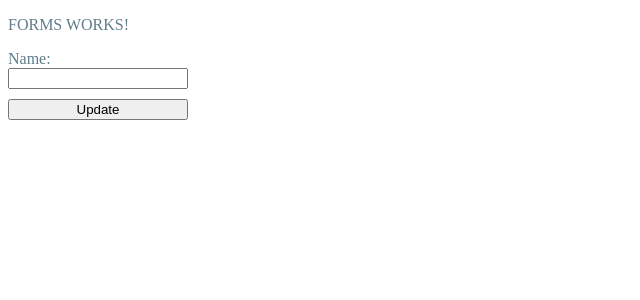
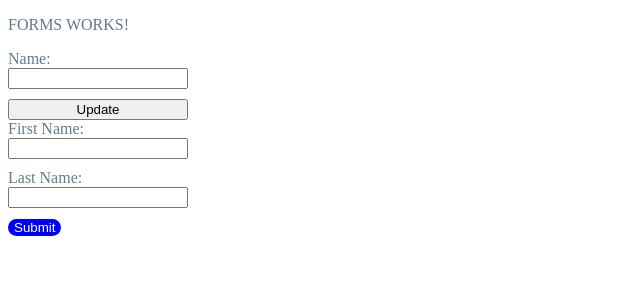
Before and after one commit to LeonardoCesca/trilha-front-2019, an Angular app in the folder Angular/poc-forms/: page / in a window 1280 px wide. Shown: the top 300 px of the page, without its empty margins (0-640 px from the left). Built offline with nearby package versions, Linux system fonts and the light colour scheme.

Commit message:
ADD stylesheet profile-editor

```diff
--- a/Angular/poc-forms/src/app/app.component.html
+++ b/Angular/poc-forms/src/app/app.component.html
@@ -1 +1,3 @@
 <app-forms></app-forms>
+
+<app-profile-editor></app-profile-editor>
--- a/Angular/poc-forms/src/app/profile-editor/profile-editor.component.html
+++ b/Angular/poc-forms/src/app/profile-editor/profile-editor.component.html
@@ -1 +1,15 @@
-<p>profile-editor works!</p>
+<form [formGroup]="profileForm" (ngSubmit)="onSubmit()" class="profile-form">
+
+    <label class="profile-form__label">
+        First Name:
+        <input type="text" formControlName="firstName" class="profile-form__input">
+    </label>
+
+    <label class="profile-form__label">
+        Last Name:
+        <input type="text" formControlName="lastName" class="profile-form__input">
+    </label>
+
+    <button type="submit" [disabled]="!profileForm.valid" class="profile-form__btn">Submit</button>
+
+</form>
--- a/Angular/poc-forms/src/app/profile-editor/profile-editor.component.scss
+++ b/Angular/poc-forms/src/app/profile-editor/profile-editor.component.scss
@@ -0,0 +1,22 @@
+.profile-form {
+    color: #607d8b;
+
+    &__label {
+        display: flex;
+        flex-direction: column;
+        width: 180px;
+    }
+
+    &__input {
+        margin-bottom: 10px;
+    }
+
+    &__btn {
+        background-color: blue;
+        color: #fff;
+        border: none;
+        border-radius: 20px;
+        cursor: pointer;
+    }
+
+}
--- a/Angular/poc-forms/src/app/profile-editor/profile-editor.component.ts
+++ b/Angular/poc-forms/src/app/profile-editor/profile-editor.component.ts
@@ -17,4 +17,7 @@ export class ProfileEditorComponent implements OnInit {
   ngOnInit() {
   }
 
+  onSubmit() {
+    console.warn(this.profileForm.value);
+  }
 }
```
